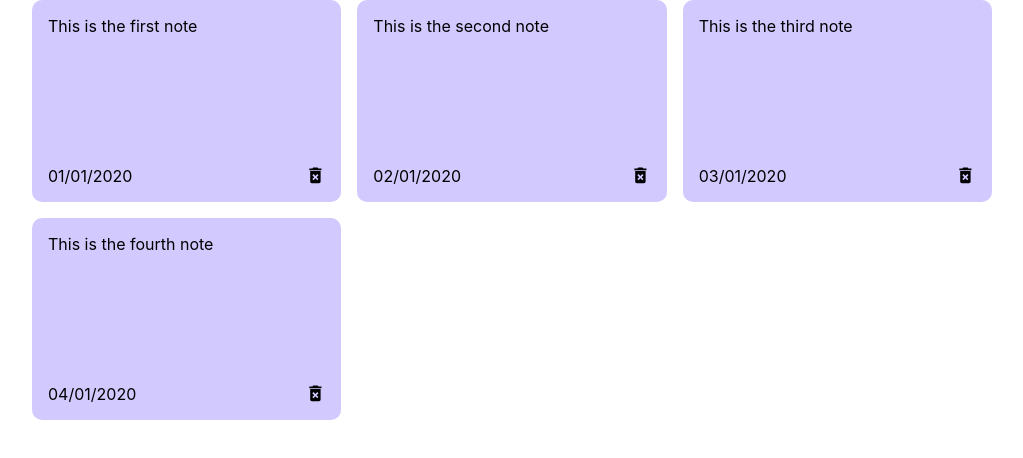
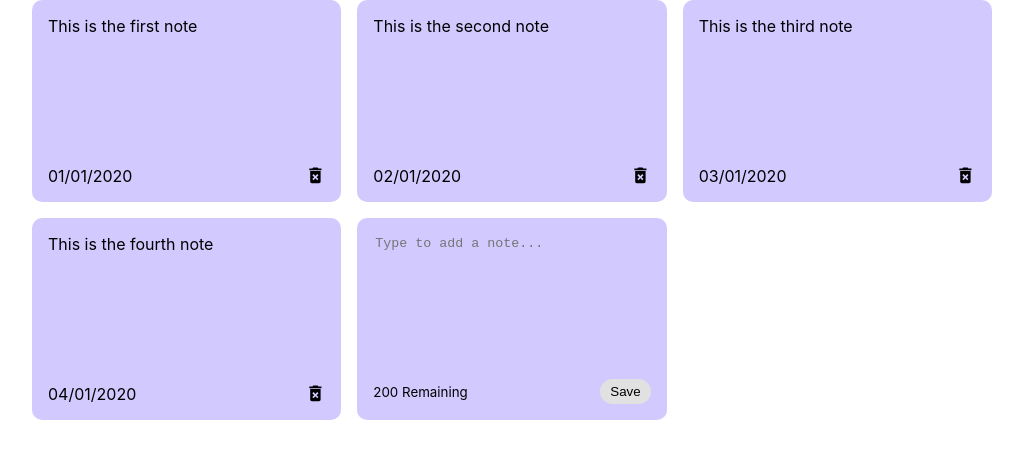
Before and after one commit to RainingK/React-Note-Taking, a React (Create React App) app: page / in a window 1280 px wide. Shown: the top 458 px of the page, without its empty margins (128-1151 px from the left). Built offline with nearby package versions, Linux system fonts and the light colour scheme; the HTML template or start-up script is replaced by a standard one.

Commit message:
Add New Note Component

```diff
--- /dev/null
+++ b/src/components/AddNote.js
@@ -0,0 +1,13 @@
+const AddNote = () => {
+    return (
+        <div className="note new-note">
+            <textarea rows='8' cols='10' placeholder="Type to add a note..."></textarea>
+            <div className="note-footer">
+                <small>200 Remaining</small>
+                <button className="save">Save</button>
+            </div>
+        </div>
+    )
+}
+
+export default AddNote;
--- a/src/components/NotesList.js
+++ b/src/components/NotesList.js
@@ -1,3 +1,4 @@
+import AddNote from "./AddNote";
 import Note from "./Note";
 
 const NotesList = ({ notes }) => {
@@ -6,6 +7,7 @@
             {
                 notes.map( (note) => <Note id={note.id} text={note.text} date={note.date} /> )
             }
+            <AddNote />
         </div>
     )
 }
--- a/src/index.css
+++ b/src/index.css
@@ -29,6 +29,32 @@
 	);
 }
 
+/* .new-note {
+
+} */
+
+textarea {
+  border: none;
+  resize: none;
+  background-color: #d2caff;
+}
+
+textarea:focus {
+  outline: none;
+}
+
+.save {
+  background-color: #e1e1e1;
+  border: none;
+  border-radius: 15px;
+  padding: 5px 10px 5px 10px;
+}
+
+.save:hover {
+  background-color: #ededed;
+  cursor: pointer;
+}
+
 .note {
   background-color: #d2caff;
   border-radius: 10px;
```
